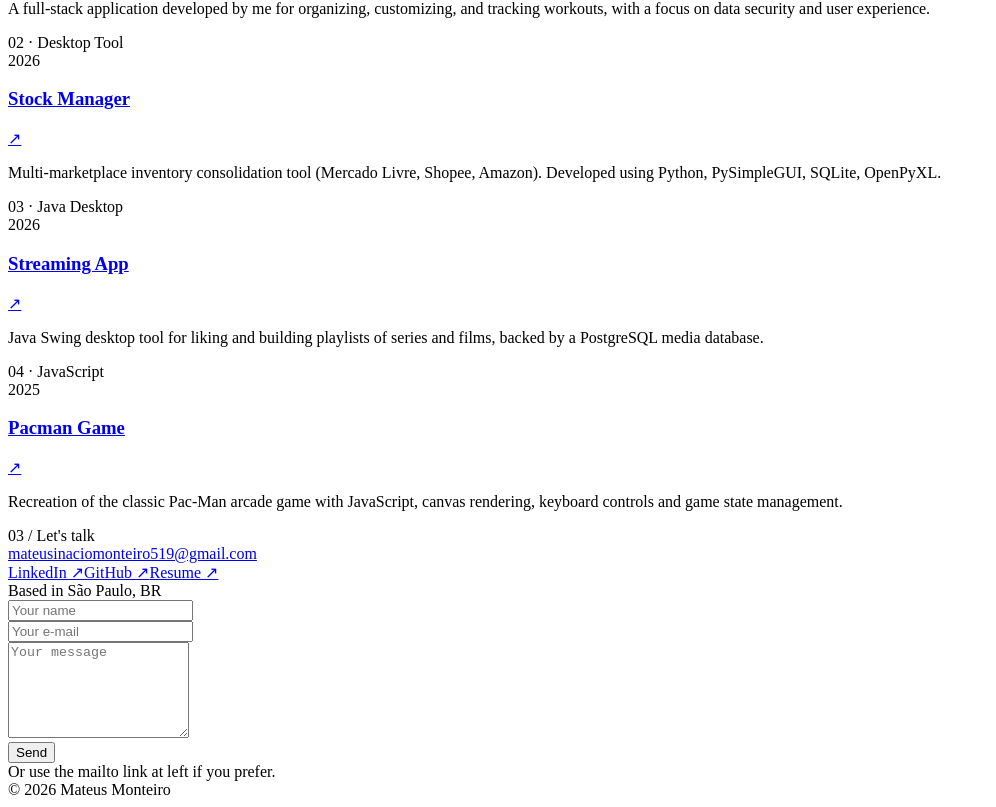
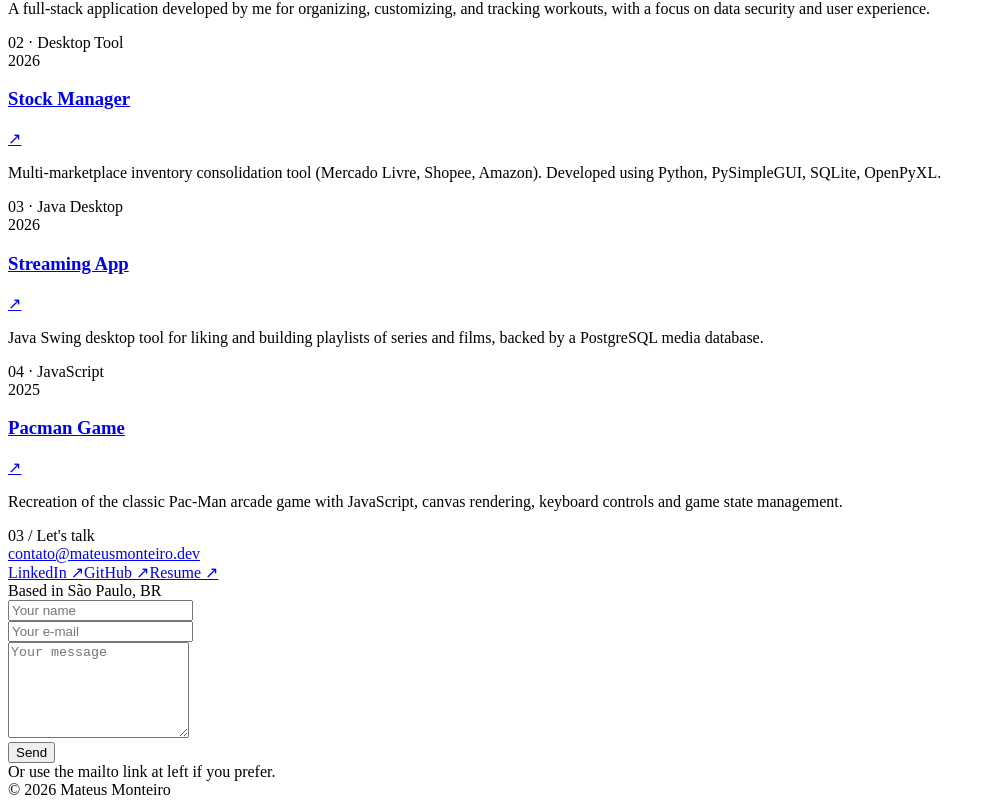
Before and after one commit to MateusMonteiro11/mateus_monteiro_portfolio, a React (Vite) app: page / in a window 1280 px wide. Shown: the part 1825-2632 px from the top of the page, without its empty margins (0-996 px from the left). Built offline with nearby package versions, Linux system fonts and the light colour scheme; the HTML template or start-up script is replaced by a standard one.

Commit message:
Contact email update

```diff
--- a/src/App.jsx
+++ b/src/App.jsx
@@ -66,7 +66,7 @@ const translations = {
     },
     contact: {
       sectionLabel: "03 / Let's talk",
-      emailLabel: 'mateusinaciomonteiro519@gmail.com',
+      emailLabel: 'contato@mateusmonteiro.dev',
       links: {
         linkedin: 'LinkedIn ↗',
         github: 'GitHub ↗',
@@ -143,7 +143,7 @@ const translations = {
     },
     contact: {
       sectionLabel: '03 / Vamos conversar',
-      emailLabel: 'mateusinaciomonteiro519@gmail.com',
+      emailLabel: 'contato@mateusmonteiro.dev',
       links: {
         linkedin: 'LinkedIn ↗',
         github: 'GitHub ↗',
```
